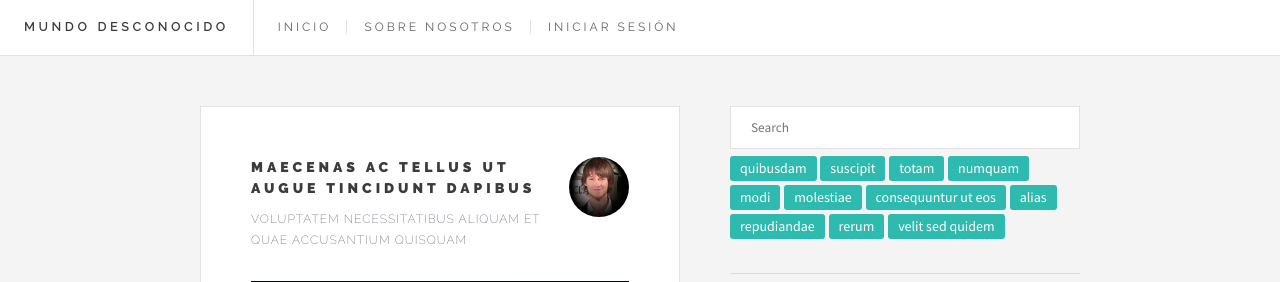
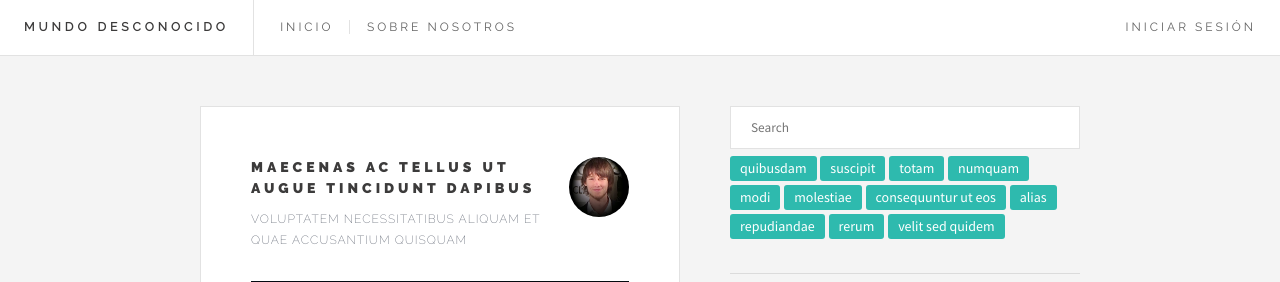
Before and after one commit to silviazpi1/proyectoIS2, a Django app: page / in a window 1280 px wide. Shown: the top 282 px of the page. Run offline with Django 3.2, Linux system fonts and the light colour scheme.

Commit message:
Boton de incio de sesion desplazado

```diff
--- a/src/templates/admin/base.html
+++ b/src/templates/admin/base.html
@@ -2,7 +2,7 @@
 <!DOCTYPE html> {% get_current_language as LANGUAGE_CODE %}{% get_current_language_bidi as LANGUAGE_BIDI %}
 <html lang="{{ LANGUAGE_CODE|default:" en-us " }}" {% if LANGUAGE_BIDI %}dir="rtl" {% endif %}>
 {% block head_title %}Mundo Desconocido{% endblock head_title %} {% block extra_head %} {% block extrastyle %}
-<link rel="stylesheet" type="text/css" href="{% static 'css/admin_style.css' %}"> {% endblock %} {% if LANGUAGE_BIDI %}
+<link rel="stylesheet" type="text/css" href="{% static 'css/admin.css' %}"> {% endblock %} {% if LANGUAGE_BIDI %}
 <link rel="stylesheet" type="text/css" href="{% block stylesheet_rtl %}{% static 'admin/css/rtl.css' %}{% endblock %}"> {% endif %} {% block extrahead %}{% endblock %} {% block responsive %}
 <link rel="stylesheet" type="text/css" href="{% static 'admin/css/responsive.css' %}"> {% if LANGUAGE_BIDI %}
 <link rel="stylesheet" type="text/css" href="{% static 'admin/css/responsive_rtl.css' %}"> {% endif %} {% endblock %} {% block blockbots %}
--- a/src/templates/base.html
+++ b/src/templates/base.html
@@ -10,8 +10,8 @@
 
     <title>{% block head_title %} {% endblock %}</title>
 
-    <link href="{% static 'css/initialize_style.css' %}" rel="stylesheet">
-    <link href="{% static 'css/main_style.css' %}" rel="stylesheet"> {% block extra_head %}{% endblock %}
+    <link href="{% static 'css/initialize.css' %}" rel="stylesheet">
+    <link href="{% static 'css/main.css' %}" rel="stylesheet"> {% block extra_head %}{% endblock %}
 </head>
 
 <body>
@@ -21,9 +21,9 @@
             <ul>
                 <li><a class="navElement" href="/index">Inicio</a></li>
                 <li><a class="navElement" href="/about">Sobre nosotros</a></li>
-                <li><a class="navElement" href="/admin">Iniciar sesión</a></li>
             </ul>
         </nav>
+        <a class="loginButton" href="/admin">Iniciar sesión</a>
     </header>
 
     {% block extra_body %}{% endblock %} {% block extra_scripts %}{% endblock extra_scripts %}
--- a/src/templates/css/main_style.css
+++ b/src/templates/css/main.css
@@ -46,16 +46,22 @@ nav.navMenu ul li {
 }
 
 header#hdrMain {
-    display: flex;
+    width: 100%;
+    display: inline-block;
     font-size: 12px;
     background-color: #FFFFFF;
     border-bottom: solid 1px rgba(160, 160, 160, 0.3);
 }
 
 header#hdrMain h1 {
+    display: inline-block;
     padding: 17px 24px;
     font-family: "Raleway", Helvetica, sans-serif;
     border-right: solid 1px rgba(160, 160, 160, 0.3);
+}
+
+header#hdrMain nav.navMenu {
+    display: inline-block;
 }
 
 header#hdrMain nav.navMenu ul li {
@@ -83,6 +89,15 @@ header#hdrMain nav.navMenu ul li a.aCurrent {
     color: #2EBAAE;
 }
 
+header#hdrMain a.loginButton {
+    padding: 17px 24px;
+    letter-spacing: 3px;
+    text-transform: uppercase;
+    font-family: "Raleway", Helvetica, sans-serif;
+    color: #646464;
+    float: right;
+}
+
 @font-face {
     font-family: "Source Sans Pro";
     src: url("../fonts/Source Sans Pro.otf");
--- a/src/templates/index.html
+++ b/src/templates/index.html
@@ -3,7 +3,7 @@
 {% block head_title %}Mundo Desconocido{% endblock %}
 
 {% block extra_head %}
-<link href="/static/css/index_style.css" rel="stylesheet">
+<link href="/static/css/index.css" rel="stylesheet">
 {% endblock %}
 
 {% block extra_body %}
```
Also changed, not shown: src/templates/css/admin.css (renamed from src/templates/css/admin_style.css), src/templates/css/index.css (renamed from src/templates/css/index_style.css), src/templates/css/initialize.css (renamed from src/templates/css/initialize_style.css), src/templates/css/responsive.css (renamed from src/templates/css/responsive_style.css).
